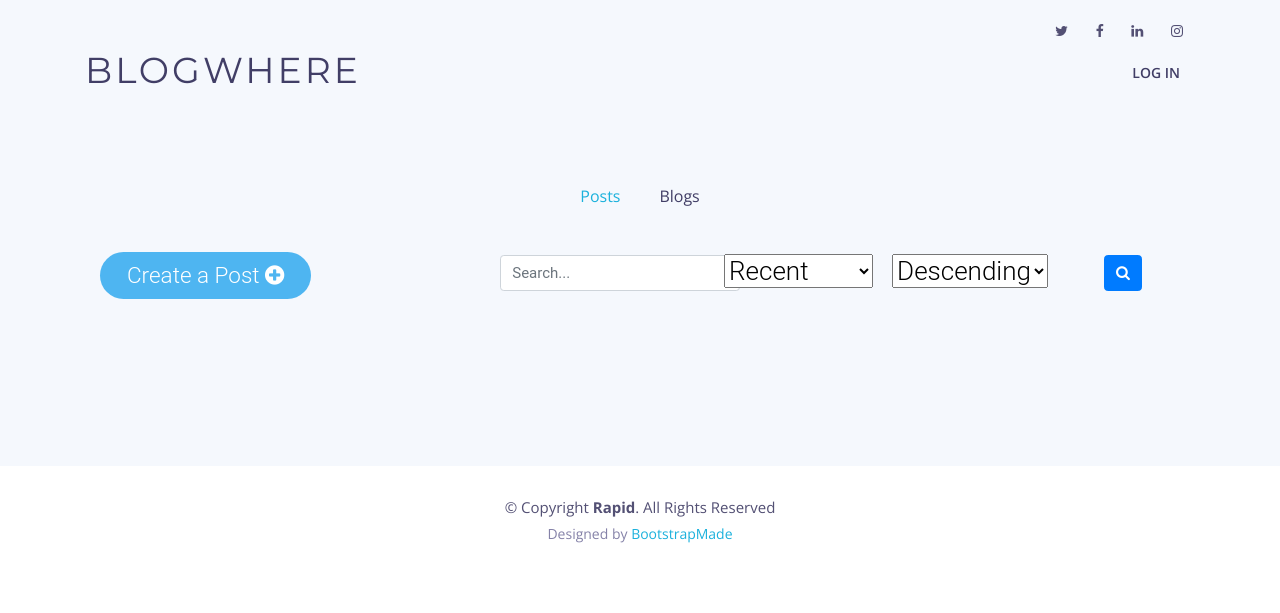
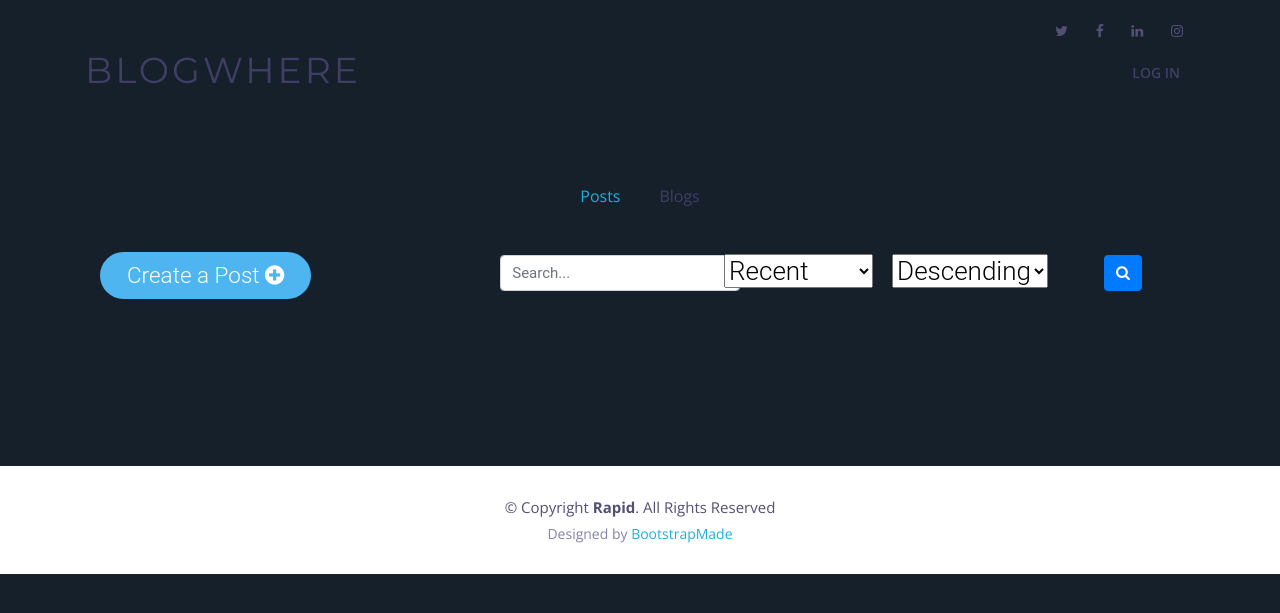
Before and after one commit to MarioCSilva/Blog_TPW, a Django app: template Blog/app/templates/main_page.html in a window 1280 px wide. Shown: the top 613 px of the page. Run offline with Django 3.2, Linux system fonts and the light colour scheme; the template is opened without the code that fills it: values that come from a table or form of the project are taken from there, others are empty; data comes from the database, SQL or seed files in the repository; some libraries are stand-ins or nearby versions.

Commit message:
revolucionary css change

```diff
--- a/Blog/app/static/css/style.css
+++ b/Blog/app/static/css/style.css
@@ -493,7 +493,7 @@ h6 {
 --------------------------------*/
 
 .section-bg {
-  background: #f5f8fd;
+  background-color: rgb(21, 32, 43);
 }
 
 /* About Us Section
--- a/Blog/app/templates/blog_page.html
+++ b/Blog/app/templates/blog_page.html
@@ -4,7 +4,6 @@
 {% load static %}
     {% if personal %}
         <script>
-        $('#nav_home').addClass("active");
         function like_post(username, post_id, id_button, id_like_button, number) {
              button_like = document.getElementById(id_button);
              like_icon = document.getElementById(id_like_button);
@@ -58,7 +57,7 @@
     {% if permission %}
       <div class="w3-card col-sm-2" style="text-align: center; height: 100%; background-color: grey;">
         <div class="row">
-          <a class="w3-bar-item" style="background-color: #4eb5f1;color: white; font-weight: bold; font-size: 20px; width: 100%; height: 50px; padding-top: 10px">
+          <a class="w3-bar-item" style="background-color: rgba(29,161,242,1.00);color: white; font-weight: bold; font-size: 20px; width: 100%; height: 50px; padding-top: 10px">
             SETTINGS </a></div>
         <div class="row">
           <a href="" data-toggle="modal" data-target="#BlogEdit" class="w3-bar-item w3-button w3-white w3-border" style="color: white; font-weight: bold; width: 100%; height: 50px; padding-top: 13px">
--- a/Blog/app/templates/layout.html
+++ b/Blog/app/templates/layout.html
@@ -123,7 +123,7 @@
     <script src={% static "lib/jquery/jquery-migrate.min.js" %}></script>
 </head>
 
-<body>
+<body style="background-color: rgb(21, 32, 43);">
 <!--==========================
 Header
 ============================-->
```
